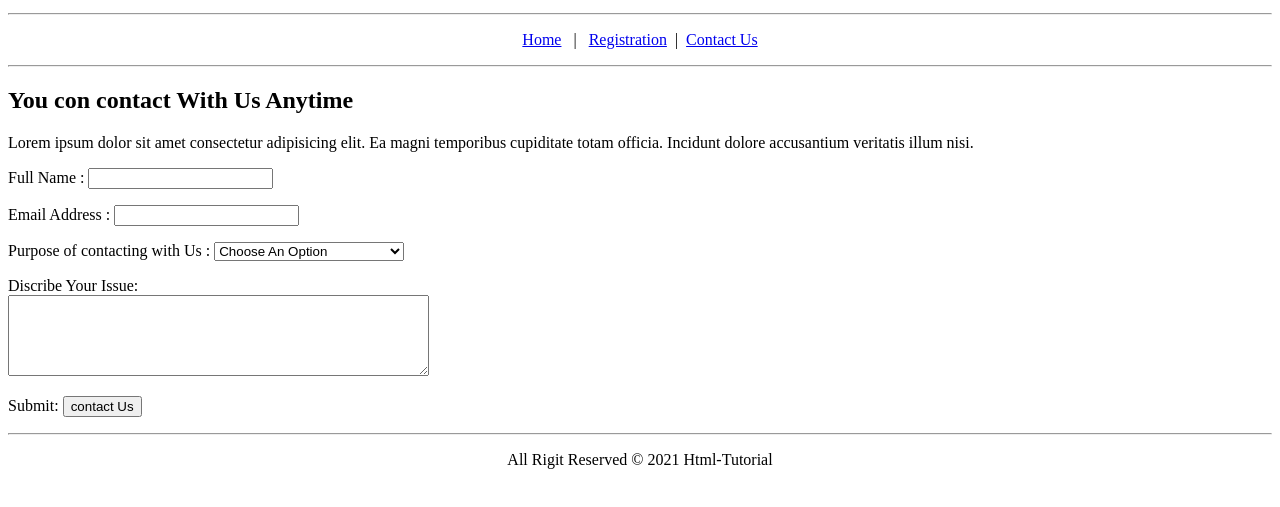
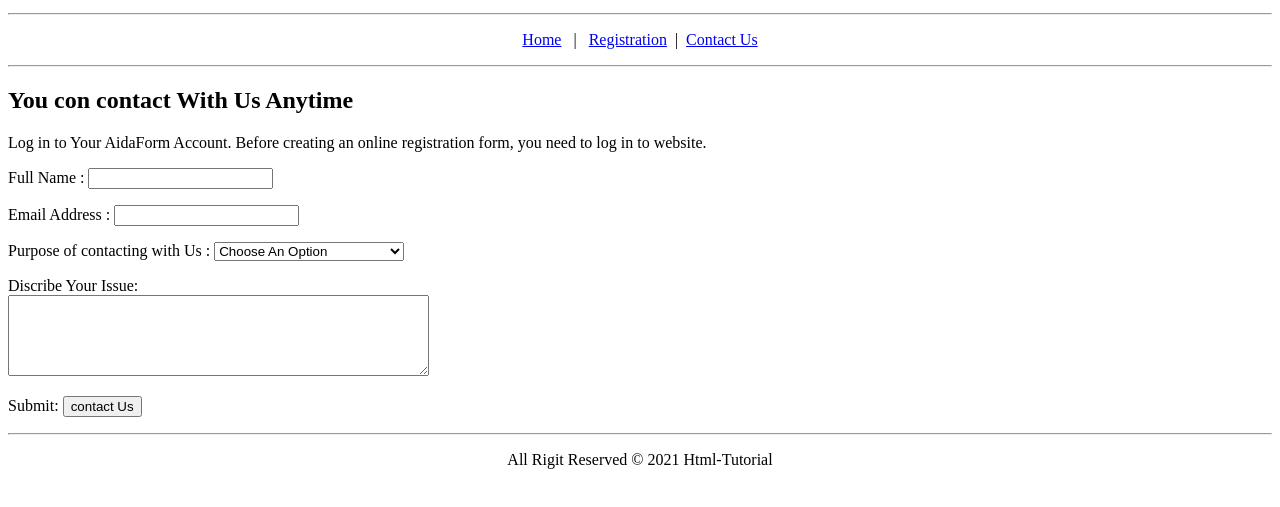
Before and after one commit to Mamun35421/Htmlwebsite, a plain HTML site: page contucts.html in a window 1280 px wide. Shown: the part 101-608 px from the top of the page. Drawn offline with Linux system fonts and the light colour scheme.

Commit message:
<messae>

```diff
--- a/contucts.html
+++ b/contucts.html
@@ -20,9 +20,7 @@
     <!--Body-->
     <h2>You con contact With Us Anytime</h2>
     <p>
-      Lorem ipsum dolor sit amet consectetur adipisicing elit. Ea magni
-      temporibus cupiditate totam officia. Incidunt dolore accusantium veritatis
-      illum nisi.
+        Log in to Your AidaForm Account. Before creating an online registration form, you need to log in to website.
     </p>
     <form>
       <p>Full Name : <input type="text" /></p>
```
